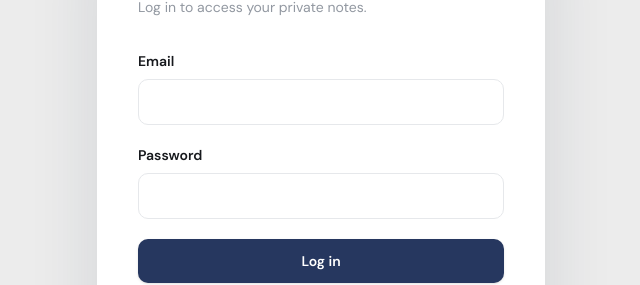
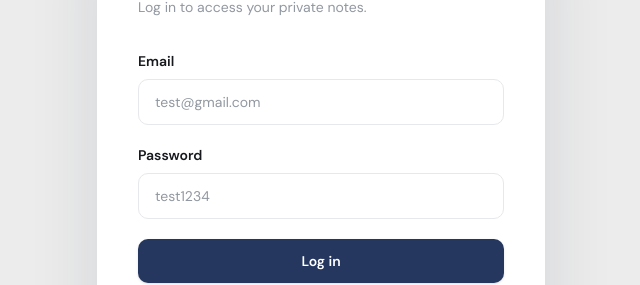
Before and after one commit to JustChiwo/Notes, a React (Vite) app: page /login in a window 1280 px wide. Shown: the part 259-544 px from the top of the page, without its empty margins (319-959 px from the left). Built offline with nearby package versions, Linux system fonts and the light colour scheme.

Commit message:
Added placeholder text to the login page

```diff
--- a/src/components/FormField.jsx
+++ b/src/components/FormField.jsx
@@ -3,6 +3,7 @@ function FormField({
   label,
   autoComplete,
   onChange,
+  placeholder,
   required,
   type,
   value,
@@ -17,6 +18,7 @@ function FormField({
         className="w-full rounded-[10px] border border-line bg-white px-4 py-3 text-sm text-ink outline-none transition placeholder:text-muted focus:border-brand focus:ring-4 focus:ring-brand/10"
         id={id}
         onChange={onChange}
+        placeholder={placeholder}
         required={required}
         type={type}
         value={value}
--- a/src/pages/Login.jsx
+++ b/src/pages/Login.jsx
@@ -53,6 +53,7 @@ function Login() {
           id="email"
           label="Email"
           onChange={(event) => setEmail(event.target.value)}
+          placeholder="test@gmail.com"
           required
           type="email"
           value={email}
@@ -62,6 +63,7 @@ function Login() {
           id="password"
           label="Password"
           onChange={(event) => setPassword(event.target.value)}
+          placeholder="test1234"
           required
           type="password"
           value={password}
```
